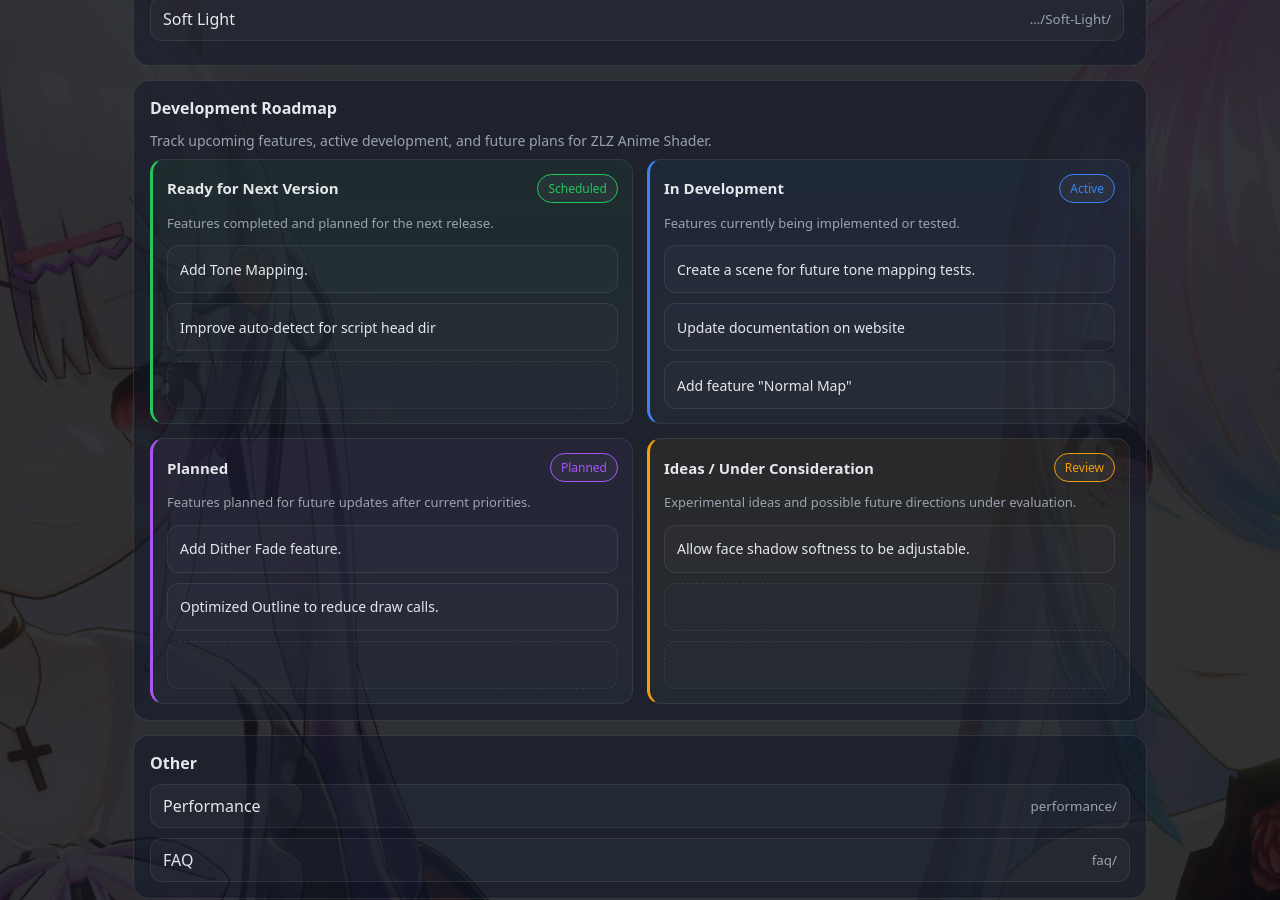
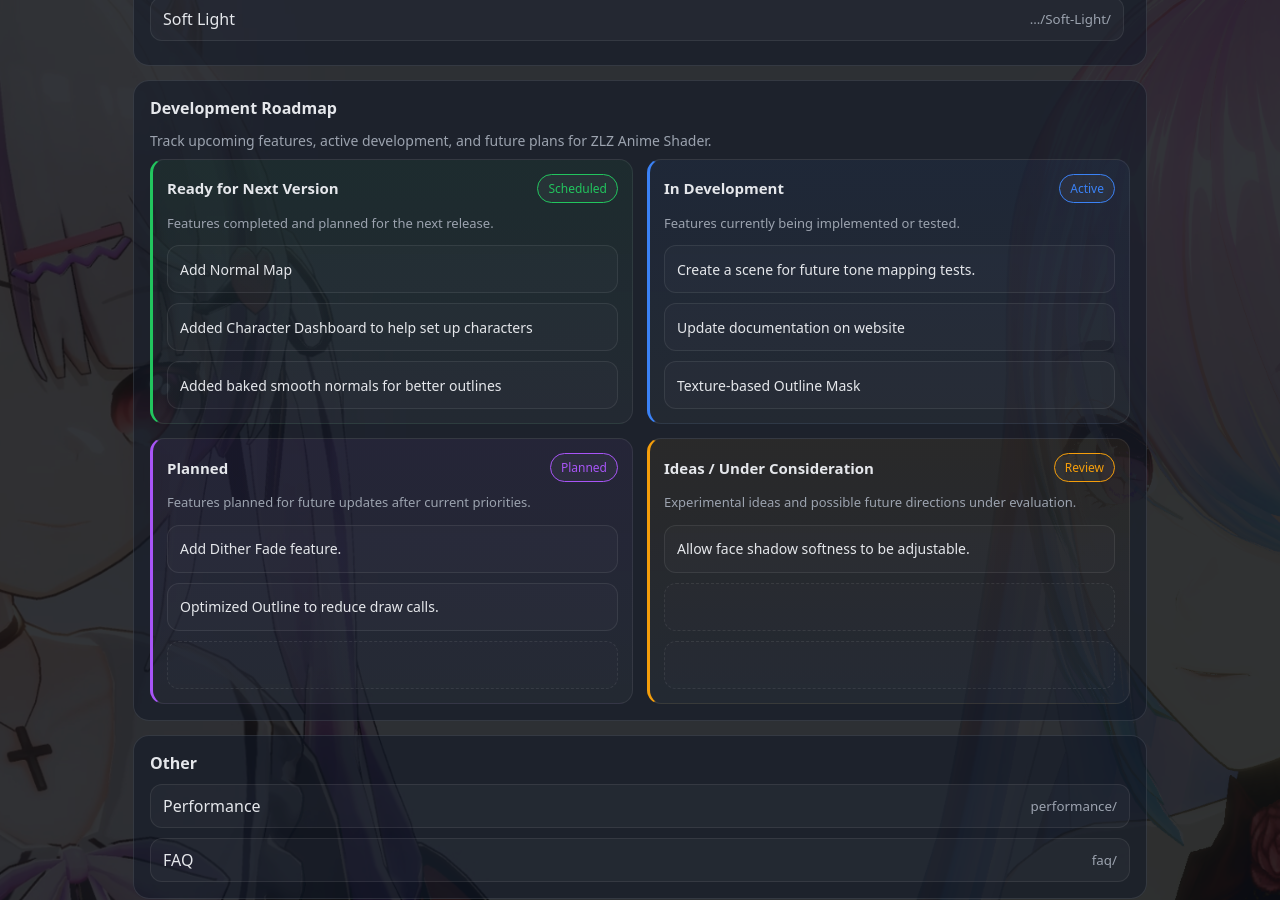
Before and after one commit to zlz-studio/zlz-studio.github.io, a Jekyll site: the page index.html, which Jekyll copies as it is, in a window 1280 px wide and 900 px high, scrolled down 1696 px. Built offline with Jekyll 4.4.1, drawn with Linux system fonts in a browser that asks for light colours.

Commit message:
Update index.html

```diff
--- a/index.html
+++ b/index.html
@@ -668,9 +668,9 @@
             </p>
 
             <div class="roadmapList">
-              <div class="roadmapSlot">Add Tone Mapping.</div>
-              <div class="roadmapSlot">Improve auto-detect for script head dir</div>
-              <div class="roadmapSlot empty"></div>
+              <div class="roadmapSlot">Add Normal Map</div>
+              <div class="roadmapSlot">Added Character Dashboard to help set up characters</div>
+              <div class="roadmapSlot">Added baked smooth normals for better outlines</div>
             </div>
           </div>
 
@@ -686,7 +686,7 @@
             <div class="roadmapList">
               <div class="roadmapSlot">Create a scene for future tone mapping tests.</div>
               <div class="roadmapSlot">Update documentation on website</div>
-              <div class="roadmapSlot">Add feature "Normal Map"</div>
+              <div class="roadmapSlot">Texture-based Outline Mask</div>
             </div>
           </div>
 
```
